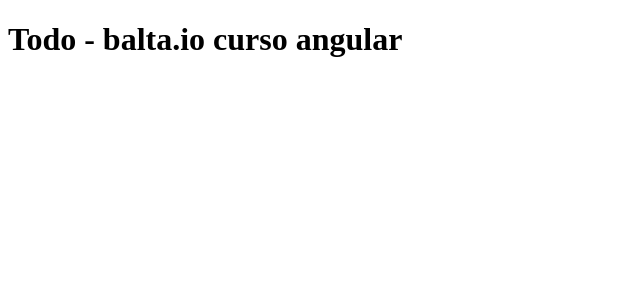
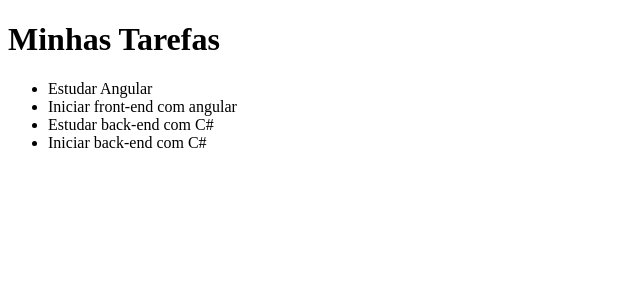
Before and after one commit to MarcusViniSouza/prj-Todo---balta.io, an Angular app: page / in a window 1280 px wide. Shown: the top 300 px of the page, without its empty margins (0-640 px from the left). Built offline with nearby package versions, Linux system fonts and the light colour scheme.

Commit message:
Alterações Básicas.

```diff
--- a/src/app/app.component.html
+++ b/src/app/app.component.html
@@ -1 +1,5 @@
-<h1>Todo - balta.io curso angular</h1>
+<h1>{{ title }}</h1>
+
+<ul>
+  <li *ngFor="let todo of todos">{{ todo }}</li>
+</ul>
--- a/src/app/app.component.ts
+++ b/src/app/app.component.ts
@@ -6,5 +6,13 @@
   styleUrls: ['./app.component.css']
 })
 export class AppComponent {
+   public todos: any[] = [];
+   public title: String= 'Minhas Tarefas';
 
+   constructor() {
+     this.todos.push('Estudar Angular');
+     this.todos.push('Iniciar front-end com angular');
+     this.todos.push('Estudar back-end com C#');
+     this.todos.push('Iniciar back-end com C#');
+   }
 }
```
